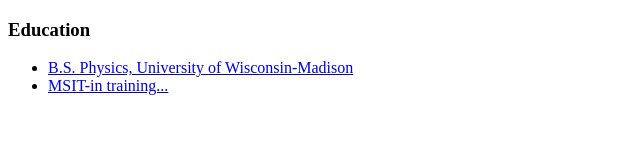
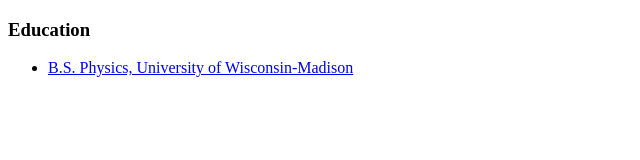
Before and after one commit to udemy-practice-oonec/CV, a plain HTML site: page education.html in a window 1280 px wide. Shown: the whole page, without its empty margins (0-640 px from the left). Drawn offline with Linux system fonts and the light colour scheme.

Commit message:
Update education.html

```diff
--- a/education.html
+++ b/education.html
@@ -7,9 +7,7 @@
   <body>
     <h3>Education</h3>
     <ul>
-
       <li><a href="https://www.physics.wisc.edu/">B.S. Physics, University of Wisconsin-Madison</a></li>
-      <li><a href="https://catalog.fit.edu/preview_program.php?catoid=9&poid=3200">MSIT-in training...</a></li>
     </ul>
   </body>
 </html>
```
